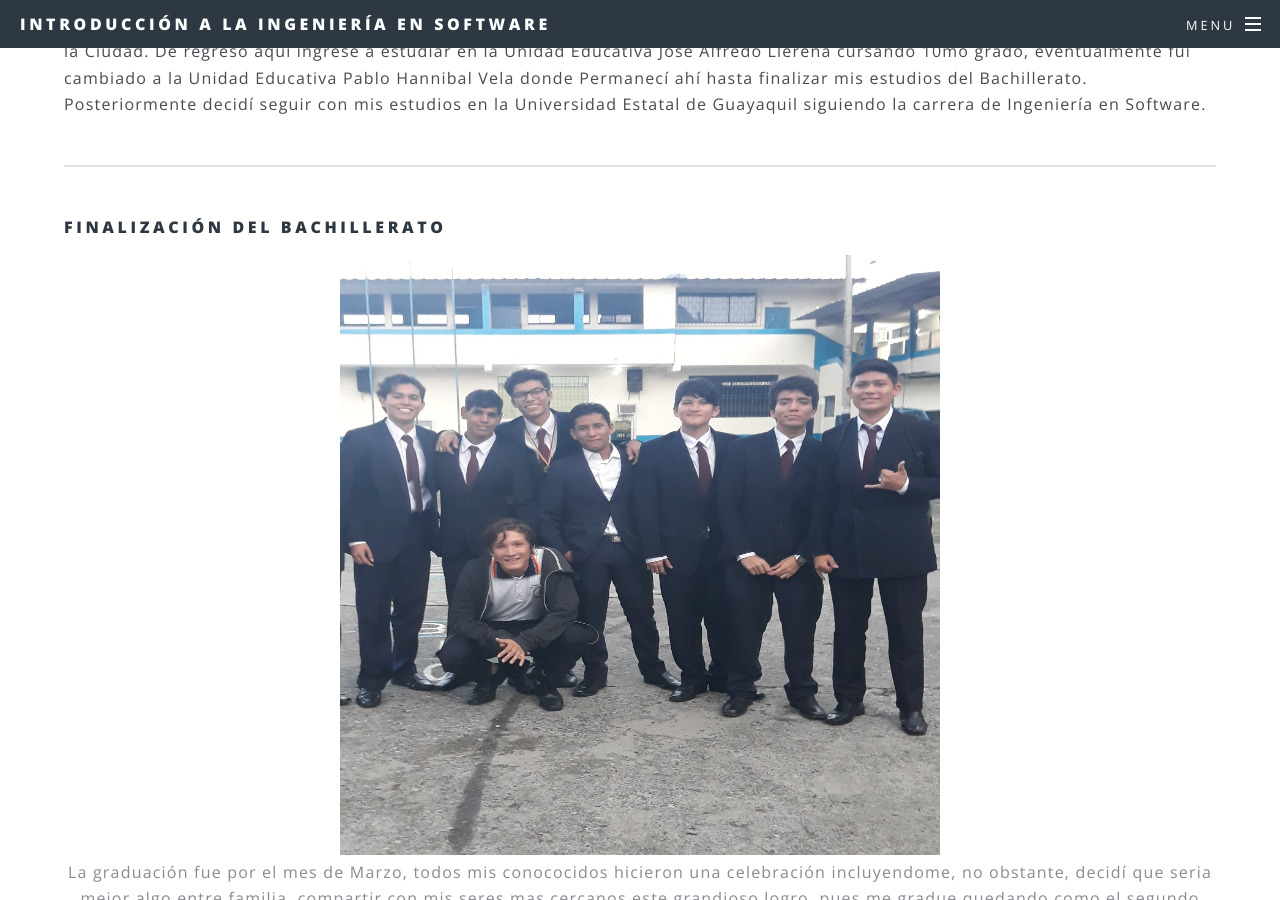
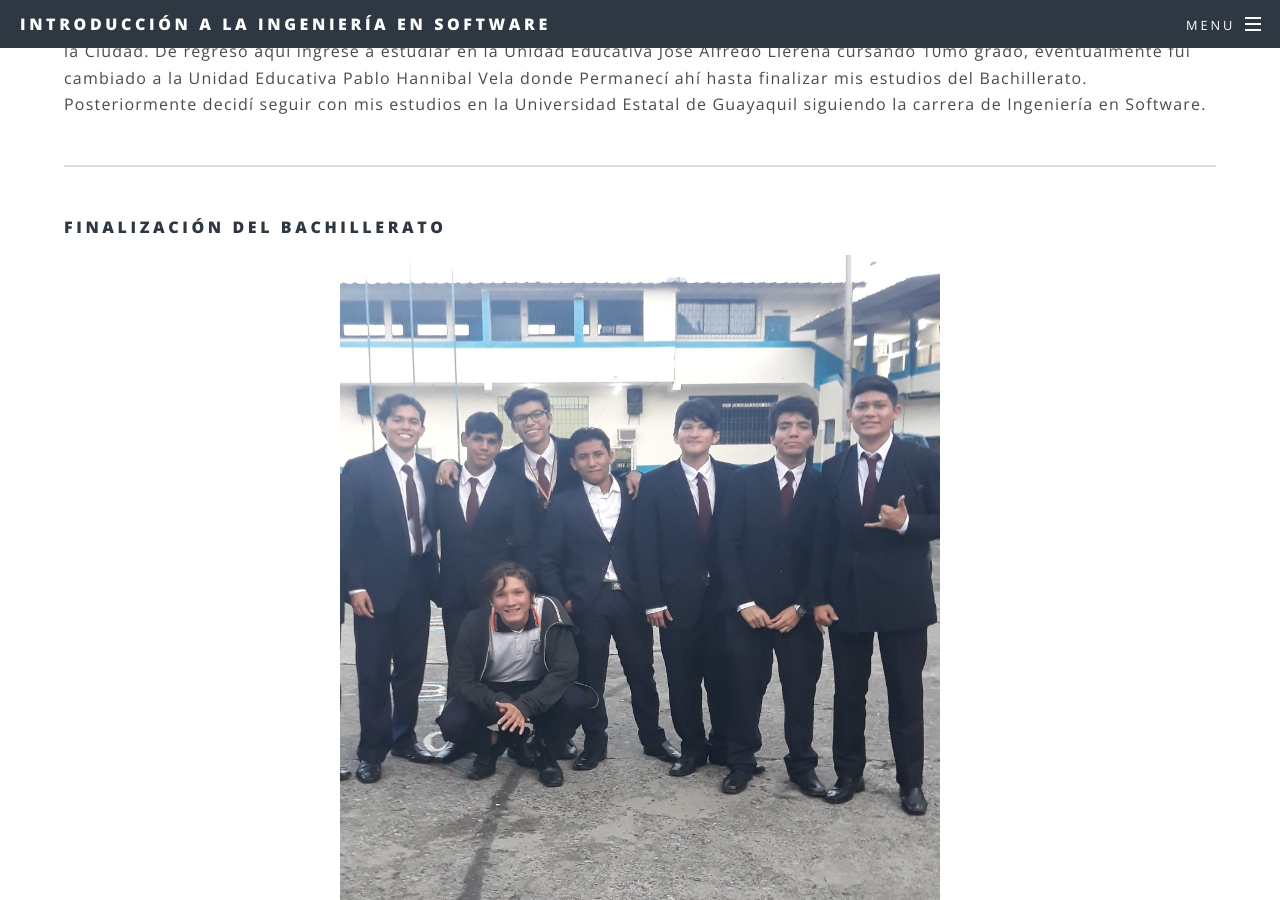
Before and after one commit to Vico2001/hix2, a Jekyll site: the page built from elements.html, in a window 1280 px wide and 900 px high, scrolled down 544 px. Built offline with Jekyll 4.4.1, drawn with Linux system fonts in a browser that asks for light colours.

Commit message:
Update elements.html

```diff
--- a/elements.html
+++ b/elements.html
@@ -17,7 +17,7 @@ title: Sobre mí
 				<hr />
 				<header>
 					<h4>Finalización del Bachillerato</h4>
-					<div align="center"><img src="images/graduacion.jpg" style="width:600px; height:600px">
+					<div align="center"><img src="images/graduacion.jpg" style="width:600px; height:700px">
 						</br>
 					<p>La graduación fue por el mes de Marzo, todos mis conococidos hicieron una celebración
 					incluyendome, no obstante, decidí que seria mejor algo entre familia, compartir con mis
```
